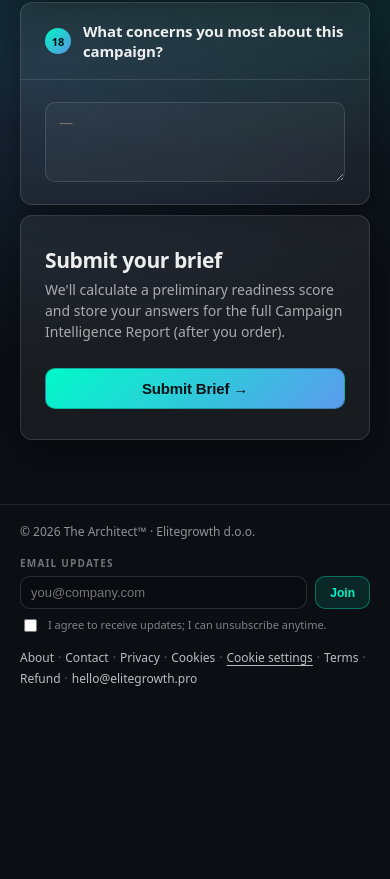
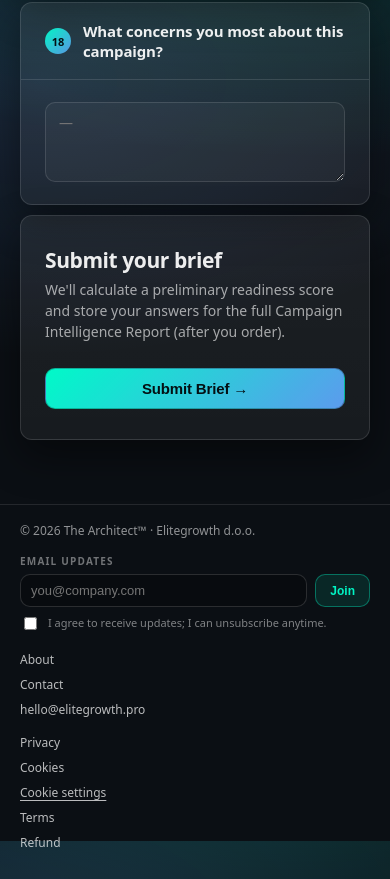
Before and after one commit to ladislavjuric-OS/CMK, a Next.js app in the folder web/: page /tools/intake in a window 390 px wide. Shown: the part 9287-10166 px from the top of the page. Before the commit the page ends 10002 px from the top, so only its background shows below. Built offline with nearby package versions, Linux system fonts and the light colour scheme; no server answers.

Commit message:
nesletter fix

```diff
--- a/web/app/globals.css
+++ b/web/app/globals.css
@@ -549,23 +549,15 @@ a {
   box-sizing: border-box;
 }
 
-.cmk-footer-top {
-  display: flex;
-  flex-wrap: wrap;
-  justify-content: space-between;
-  align-items: flex-end;
-  gap: 16px 24px;
+.cmk-footer-copy {
   width: 100%;
-}
-
-.cmk-footer-copy {
-  flex: 0 1 auto;
-  min-width: min(100%, 220px);
+  line-height: 1.4;
 }
 
 .cmk-footer-newsletter {
-  flex: 1 1 280px;
-  max-width: min(100%, 380px);
+  width: 100%;
+  max-width: min(100%, 420px);
+  align-self: flex-start;
 }
 
 .cmk-footer-newsletter-label {
@@ -646,19 +638,41 @@ a {
   color: rgba(255, 140, 140, 0.95);
 }
 
-.cmk-footer-links {
-  display: flex;
+.cmk-footer-nav {
+  display: flex;
+  flex-direction: row;
   flex-wrap: wrap;
-  align-items: center;
-  justify-content: flex-start;
-  gap: 4px 2px;
+  justify-content: space-between;
+  align-items: flex-start;
+  gap: 20px 40px;
   width: 100%;
-}
-
-.cmk-footer-sep {
-  color: rgba(255, 255, 255, 0.35);
-  user-select: none;
-  padding: 0 2px;
+  padding-top: 4px;
+}
+
+.cmk-footer-col {
+  display: flex;
+  flex-direction: column;
+  align-items: flex-start;
+  gap: 8px;
+  min-width: min(100%, 160px);
+}
+
+.cmk-footer-col--legal {
+  align-items: flex-end;
+  text-align: right;
+}
+
+@media (max-width: 520px) {
+  .cmk-footer-nav {
+    flex-direction: column;
+    align-items: stretch;
+    gap: 16px;
+  }
+
+  .cmk-footer-col--legal {
+    align-items: flex-start;
+    text-align: left;
+  }
 }
 
 .cmk-footer a {
@@ -1806,8 +1820,14 @@ a {
     flex-direction: column;
     align-items: flex-start;
   }
-  .pg-readiness-page .cmk-footer-links {
-    justify-content: flex-start;
+  .pg-readiness-page .cmk-footer-nav {
+    flex-direction: column;
+    align-items: flex-start;
+  }
+
+  .pg-readiness-page .cmk-footer-col--legal {
+    align-items: flex-start;
+    text-align: left;
   }
 }
 
--- a/web/components/SiteFooter.tsx
+++ b/web/components/SiteFooter.tsx
@@ -5,40 +5,21 @@ import FooterNewsletterSignup from "@/components/FooterNewsletterSignup";
 export default function SiteFooter() {
   return (
     <footer className="cmk-footer" role="contentinfo">
-      <div className="cmk-footer-top">
       <div className="cmk-footer-copy">© 2026 The Architect™ · Elitegrowth d.o.o.</div>
       <FooterNewsletterSignup />
+      <nav className="cmk-footer-nav" aria-label="Site, legal and contact">
+        <div className="cmk-footer-col cmk-footer-col--site">
+          <Link href="/about">About</Link>
+          <Link href="/contact">Contact</Link>
+          <a href="mailto:hello@elitegrowth.pro">hello@elitegrowth.pro</a>
         </div>
-      <nav className="cmk-footer-links" aria-label="Site, legal and contact">
-        <Link href="/about">About</Link>
-        <span className="cmk-footer-sep" aria-hidden>
-          ·
-        </span>
-        <Link href="/contact">Contact</Link>
-        <span className="cmk-footer-sep" aria-hidden>
-          ·
-        </span>
+        <div className="cmk-footer-col cmk-footer-col--legal">
           <a href="/data/privacy">Privacy</a>
-        <span className="cmk-footer-sep" aria-hidden>
-          ·
-        </span>
           <a href="/data/cookies">Cookies</a>
-        <span className="cmk-footer-sep" aria-hidden>
-          ·
-        </span>
           <CookieSettingsLink className="cmk-footer-cookie-settings" />
-        <span className="cmk-footer-sep" aria-hidden>
-          ·
-        </span>
           <a href="/data/terms">Terms</a>
-        <span className="cmk-footer-sep" aria-hidden>
-          ·
-        </span>
           <a href="/data/refund">Refund</a>
-        <span className="cmk-footer-sep" aria-hidden>
-          ·
-        </span>
-        <a href="mailto:hello@elitegrowth.pro">hello@elitegrowth.pro</a>
+        </div>
       </nav>
     </footer>
   );
```
Lines whose indentation alone changed are shown as unchanged.
